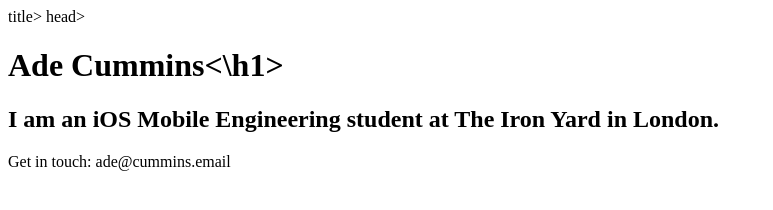
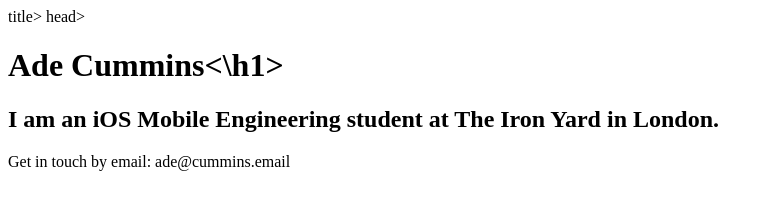
Before and after one commit to adecummins/publish-portfolio, a plain HTML site: page index.html in a window 1280 px wide. Shown: the whole page, without its empty margins (0-773 px from the left). Drawn offline with Linux system fonts and the light colour scheme.

Commit message:
second commit - text edit

```diff
--- a/index.html
+++ b/index.html
@@ -6,7 +6,7 @@
 		<h1>Ade Cummins<\h1>
 		<h2>I am an iOS Mobile Engineering student at The Iron Yard in London.</h2>
 		<footer>
-			<a>Get in touch: <href="mailto:ade@cummins.email">ade@cummins.email</a>
+			<a>Get in touch by email: <href="mailto:ade@cummins.email">ade@cummins.email</a>
 		</footer>
 	</body>
 </html>
```
